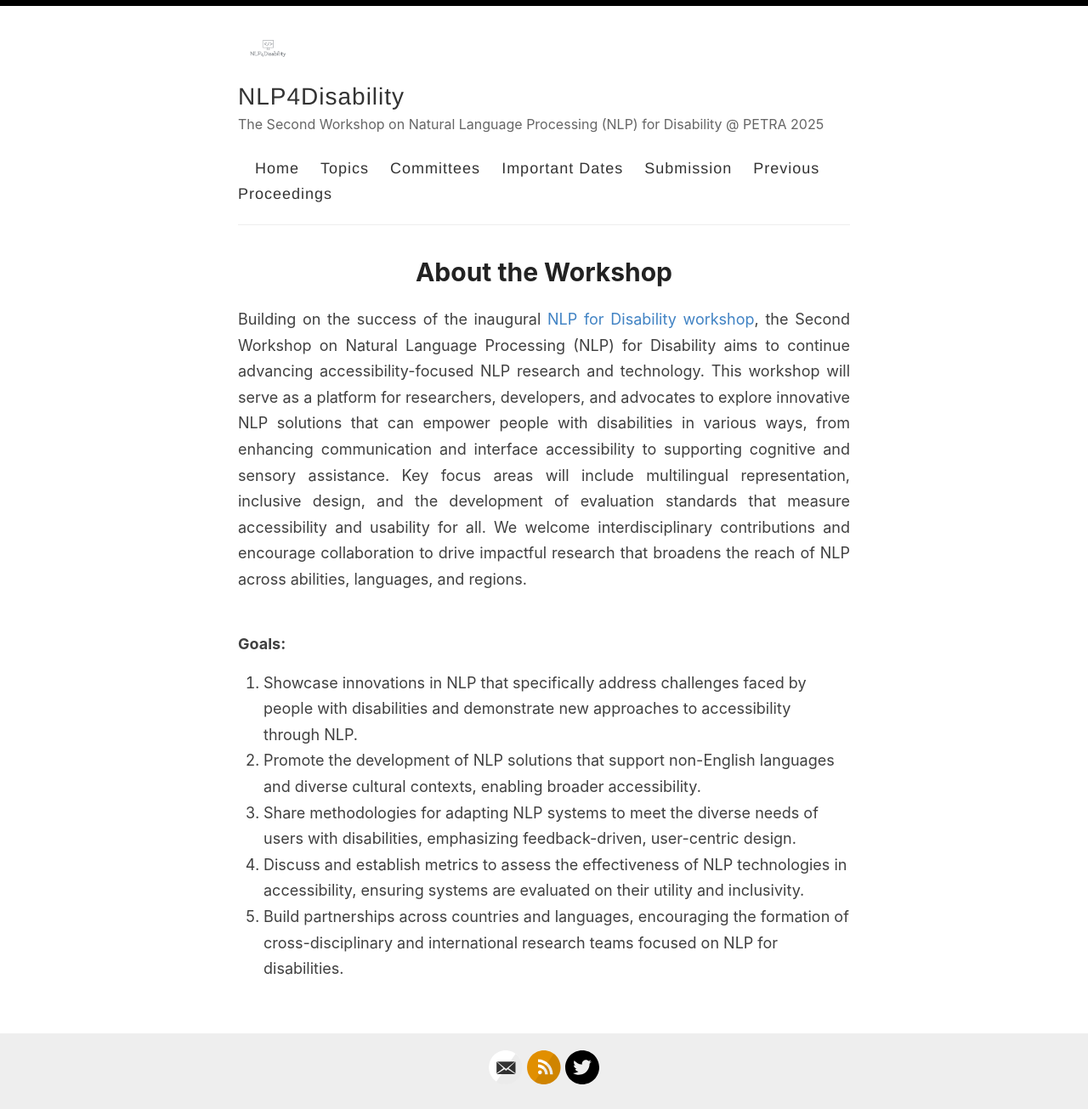
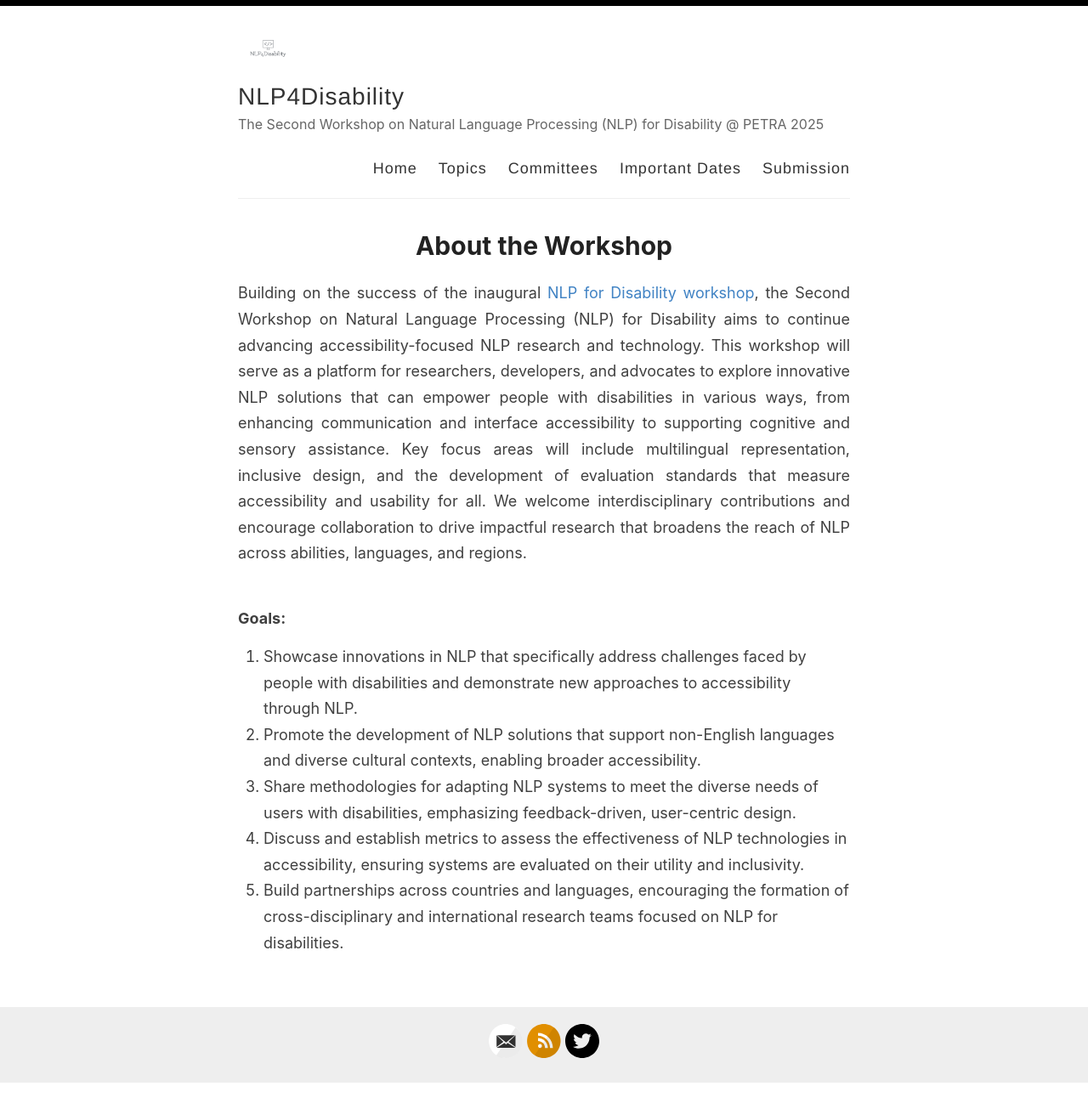
Before and after one commit to nlp4disability/nlp4disability.github.io, a Jekyll site: the page built from index.html, in a window 1280 px wide. Shown: the whole page at 85% size. Built offline with Jekyll 4.4.1, drawn with Linux system fonts in a browser that asks for light colours; the list of posts is cut into pages by our own code; after the commit the page ends 1275 px from its top, so only the background shows below that.

Commit message:
Update default.html

```diff
--- a/_layouts/default.html
+++ b/_layouts/default.html
@@ -33,7 +33,6 @@
               <a href="{{ site.baseurl }}/Organizers">Committees</a>
               <a href="{{ site.baseurl }}/Important-Dates">Important Dates</a>
               <a href="{{ site.baseurl }}/Submission">Submission</a>
-              <a href="https://nlp4disability2023.github.io/">Previous Proceedings</a>
             </nav>
           </header>
         </div>
```
